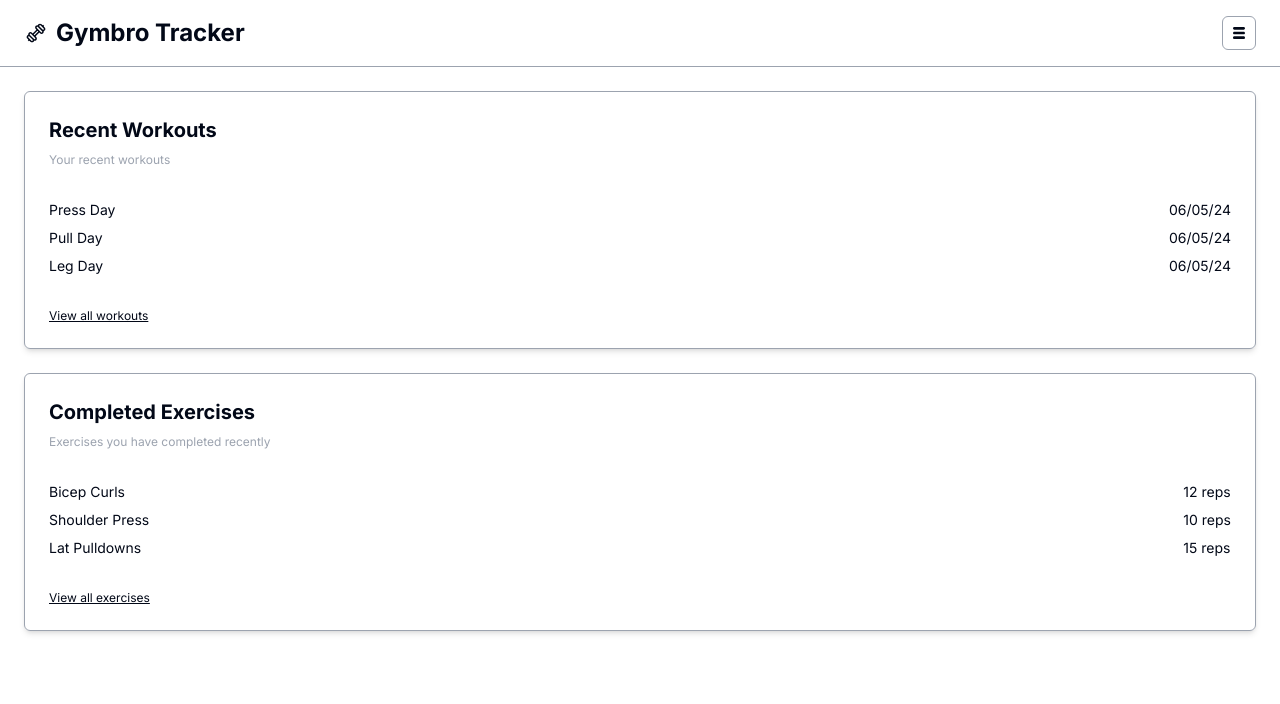
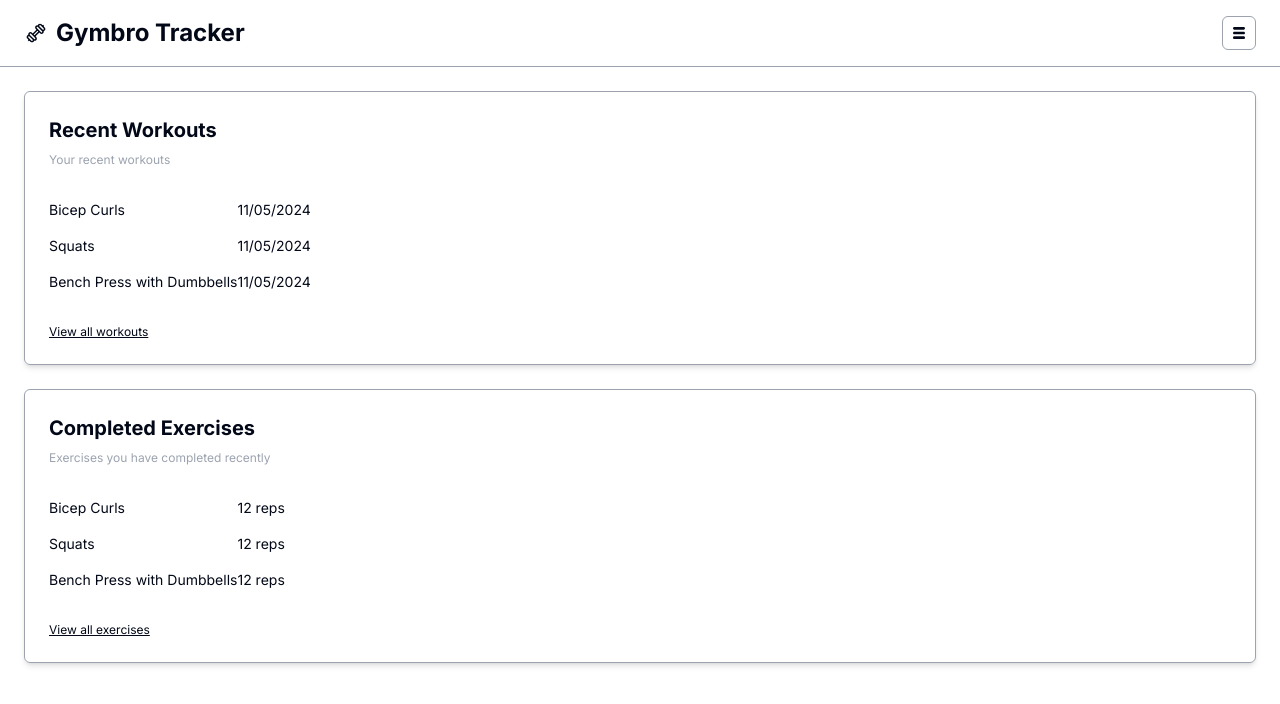
Before and after one commit to luispazcode/gymbro-tracker, a Next.js app: page /dashboard in a window 1280 px wide. Shown: the top 704 px of the page. Built offline with nearby package versions, Linux system fonts and the light colour scheme.

Commit message:
refactor: content into resume card component

```diff
--- a/src/app/dashboard/page.tsx
+++ b/src/app/dashboard/page.tsx
@@ -15,15 +15,19 @@ export default function DashboardPage() {
 					subTitle='Your recent workouts'
 				/>
 				<ResumeCard.Body>
-					<div className='flex flex-col gap-2'>
-						<p>Press Day</p>
-						<p>Pull Day</p>
-						<p>Leg Day</p>
-					</div>
-					<div className='flex flex-col gap-2'>
-						<p>06/05/24</p>
-						<p>06/05/24</p>
-						<p>06/05/24</p>
+					<div className='flex flex-col gap-4'>
+						<div className='flex items-center justify-between text-sm'>
+							<p>Bicep Curls</p>
+							<p>11/05/2024</p>
+						</div>
+						<div className='flex items-center justify-between text-sm'>
+							<p>Squats</p>
+							<p>11/05/2024</p>
+						</div>
+						<div className='flex items-center justify-between text-sm'>
+							<p>Bench Press with Dumbbells</p>
+							<p>11/05/2024</p>
+						</div>
 					</div>
 				</ResumeCard.Body>
 				<ResumeCard.Link text='View all workouts' href='/workouts' />
@@ -34,15 +38,19 @@ export default function DashboardPage() {
 					subTitle='Exercises you have completed recently'
 				/>
 				<ResumeCard.Body>
-					<div className='flex flex-col gap-2'>
-						<p>Bicep Curls</p>
-						<p>Shoulder Press</p>
-						<p>Lat Pulldowns</p>
-					</div>
-					<div className='flex flex-col gap-2'>
-						<p>12 reps</p>
-						<p>10 reps</p>
-						<p>15 reps</p>
+					<div className='flex flex-col gap-4'>
+						<div className='flex items-center justify-between text-sm'>
+							<p>Bicep Curls</p>
+							<p>12 reps</p>
+						</div>
+						<div className='flex items-center justify-between text-sm'>
+							<p>Squats</p>
+							<p>12 reps</p>
+						</div>
+						<div className='flex items-center justify-between text-sm'>
+							<p>Bench Press with Dumbbells</p>
+							<p>12 reps</p>
+						</div>
 					</div>
 				</ResumeCard.Body>
 				<ResumeCard.Link text='View all exercises' href='/exercises' />
```
